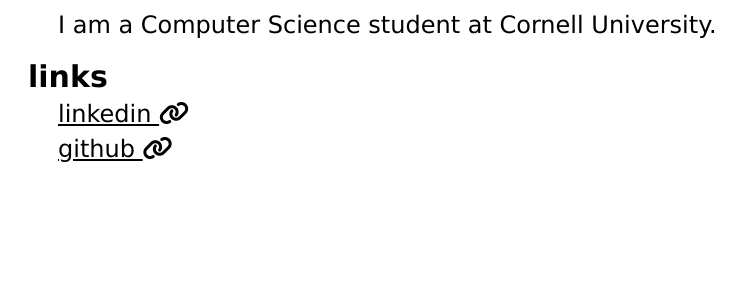
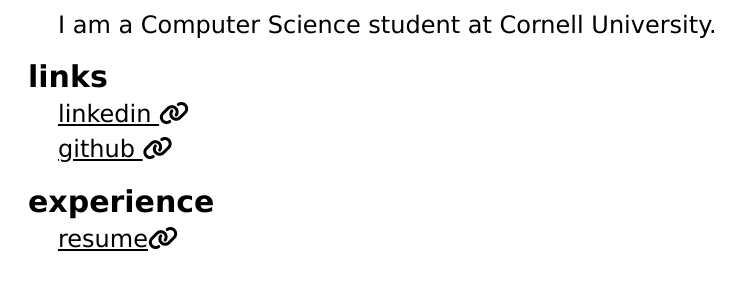
Before and after one commit to 04jono/jonochen.net, a Django app: page / in a window 1280 px wide. Shown: the part 150-449 px from the top of the page, without its empty margins (0-748 px from the left). Run offline with Django 5.2, Linux system fonts and the light colour scheme.

Commit message:
serve resume

```diff
--- a/pages/templates/pages/home.html
+++ b/pages/templates/pages/home.html
@@ -20,5 +20,12 @@
                 <li><a href="https://github.com/04jono">github <i class="fa-solid fa-link"></i></a></li>
             </ul>
         </div>
+        <div class="subheading">
+            experience
+            <ul>
+                <li><a href="./resume">resume<i class="fa-solid fa-link"></i></a>
+                </li>
+            </ul>
+        </div>
     </div>
 </body>
--- a/pages/urls.py
+++ b/pages/urls.py
@@ -3,4 +3,5 @@
 
 urlpatterns = [
     path("", views.home, name='home'),
+    path("resume", views.resume, name='resume')
 ]
--- a/pages/views.py
+++ b/pages/views.py
@@ -1,7 +1,21 @@
 from django.shortcuts import render
-
+from django.http import FileResponse, HttpResponseNotFound
+from django.conf import settings
+import os
 # Create your views here.
 
 
 def home(request):
     return render(request, "pages/home.html")
+
+def resume(request):
+    file_path = os.path.join(settings.BASE_DIR, 'pages/files/resume/resume.pdf')
+
+    # Open the PDF file in binary mode
+    if os.path.exists(file_path):
+        pdf_file = open(file_path, 'rb')
+        response = FileResponse(pdf_file, content_type='application/pdf')
+        response['Content-Disposition'] = 'filename="resume.pdf"'
+        return response
+    else:
+        return HttpResponseNotFound("No Resume file found")
```
Also changed, not shown: 1 other file.
